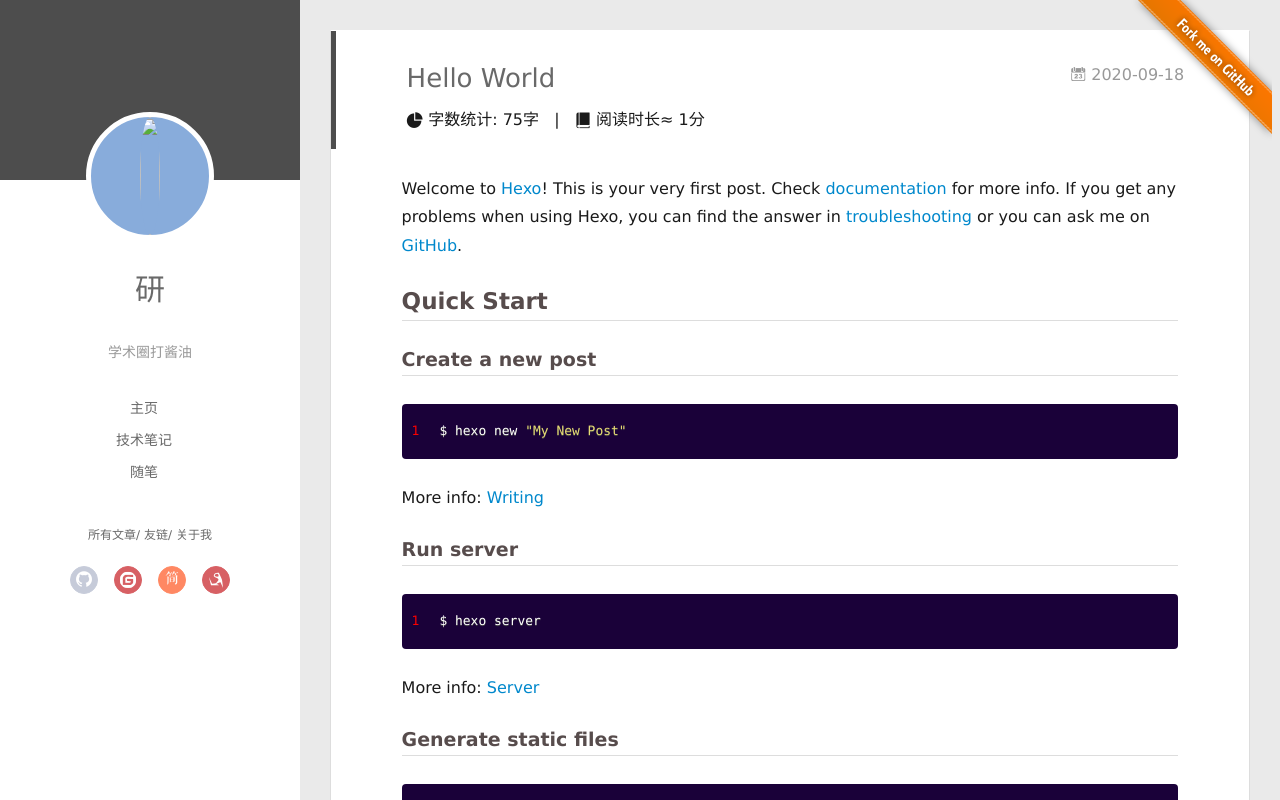
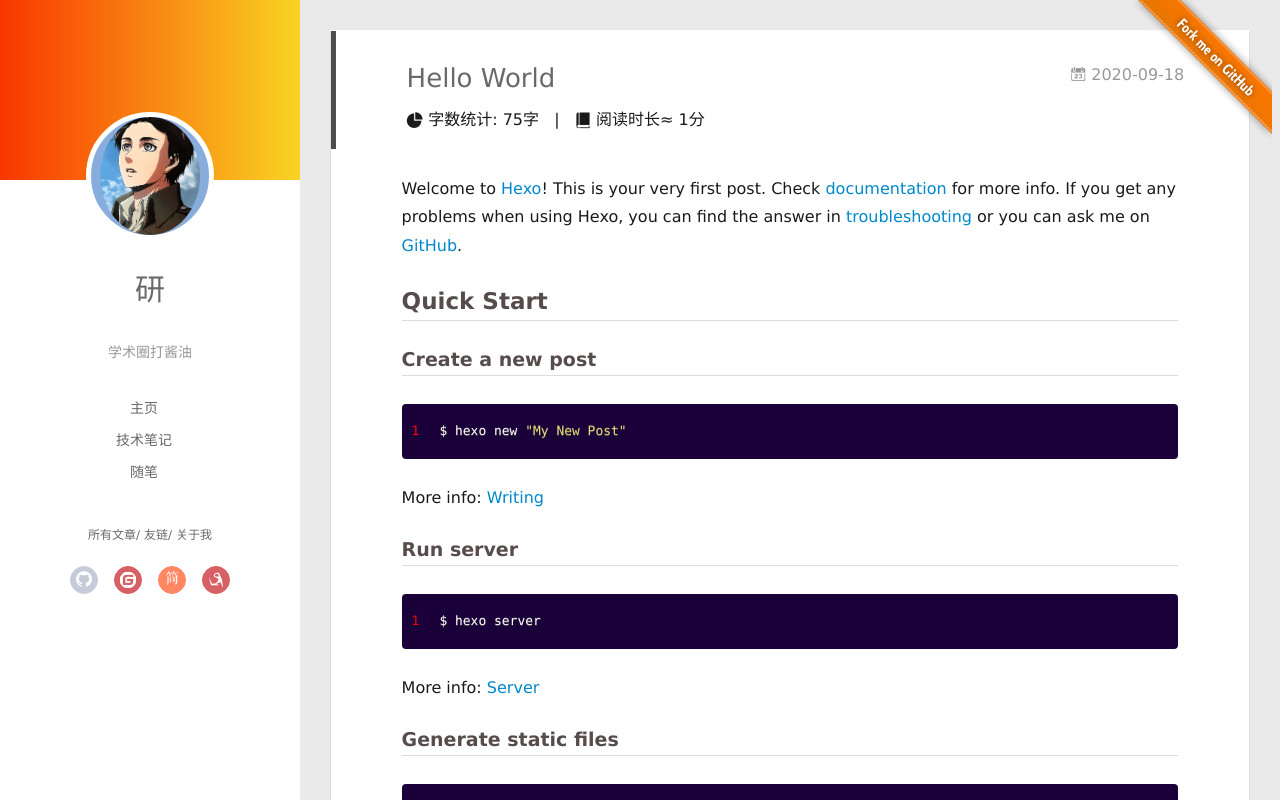
Before and after one commit to swt-2020/swt-2020.github.io, a plain HTML site: page 2020/09/18/hello-world/index.html in a window 1280 px wide. Drawn offline with Linux system fonts and the light colour scheme; some packages are replaced by stand-ins of ours; a script that the page names is missing.

Commit message:
Site updated: 2020-09-19 10:22:20

```diff
--- a/2020/09/18/hello-world/index.html
+++ b/2020/09/18/hello-world/index.html
@@ -35,7 +35,7 @@
   <style type="text/css">
 
     #container.show {
-      background: linear-gradient(200deg,#a0cfe4,#e8c37e);
+      background: linear-gradient(-225deg, #5D9FFF 0%, #B8DCFF 48%, #6BBBFF 100%);
     }
   </style>
 
@@ -60,11 +60,11 @@
 
 
 
-<div class="overlay" style="background: #4d4d4d;"></div>
+<div class="overlay" style="background: linear-gradient(to right, #f83600 0%, #f9d423 100%);"></div>
 <div class="intrude-less">
 	<header id="header" class="inner">
 		<a href="/" class="profilepic">
-			<img src="/img/head.jpg" class="js-avatar">
+			<img src="/img/Eren.jpg" class="js-avatar">
 		</a>
 		<hgroup>
 			<h1 class="header-author"><a href="/">研</a></h1>
@@ -127,7 +127,7 @@
 
 
 <nav id="mobile-nav">
-  	<div class="overlay js-overlay" style="background: #4d4d4d"></div>
+  	<div class="overlay js-overlay" style="background: linear-gradient(to right, #f83600 0%, #f9d423 100%)"></div>
 	<div class="btnctn js-mobile-btnctn">
   		<div class="slider-trigger list" q-on="click: openSlider(e)"><i class="icon icon-sort"></i></div>
 	</div>
@@ -135,7 +135,7 @@
 		<header id="header" class="inner">
 			<div class="profilepic">
 				<a href="/">
-					<img src="/img/head.jpg" class="js-avatar">
+					<img src="/img/Eren.jpg" class="js-avatar">
 				</a>
 			</div>
 			<hgroup>
```
Also changed, not shown: archives/2020/09/index.html (+5 -5 lines), archives/2020/index.html (+5 -5 lines), archives/index.html (+5 -5 lines), index.html (+5 -5 lines), img/Eren.jpg (added).
